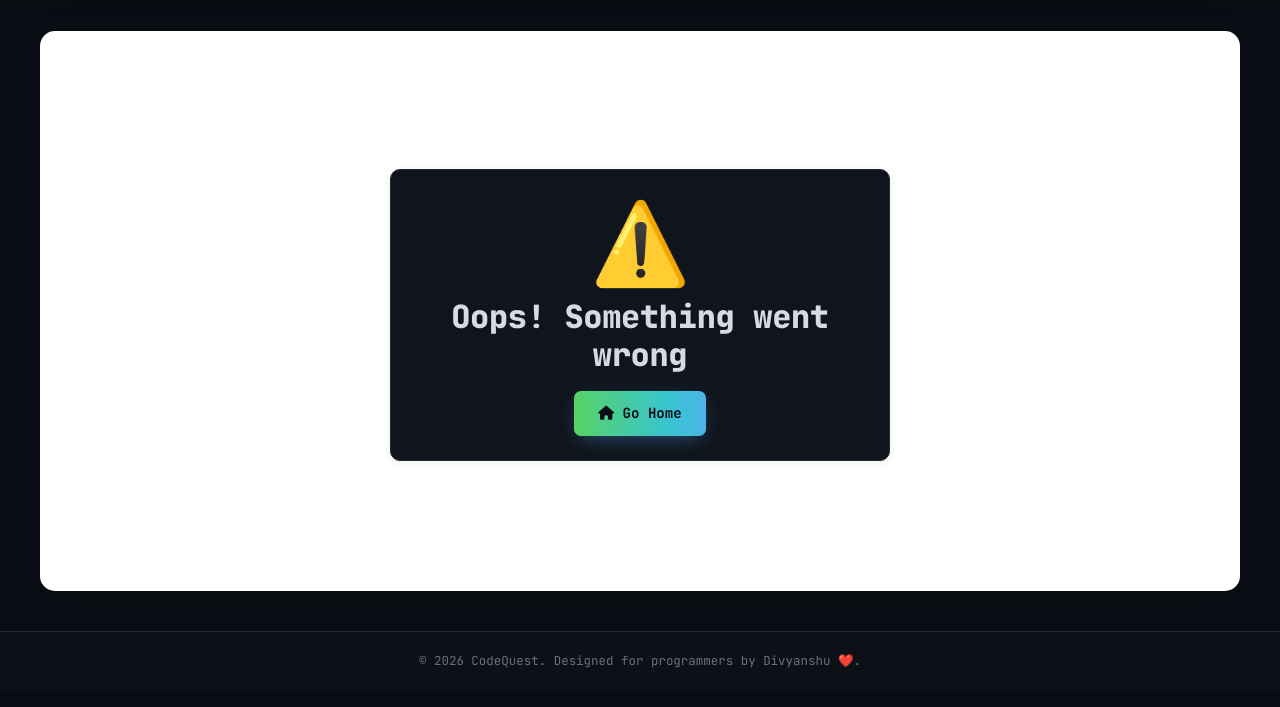
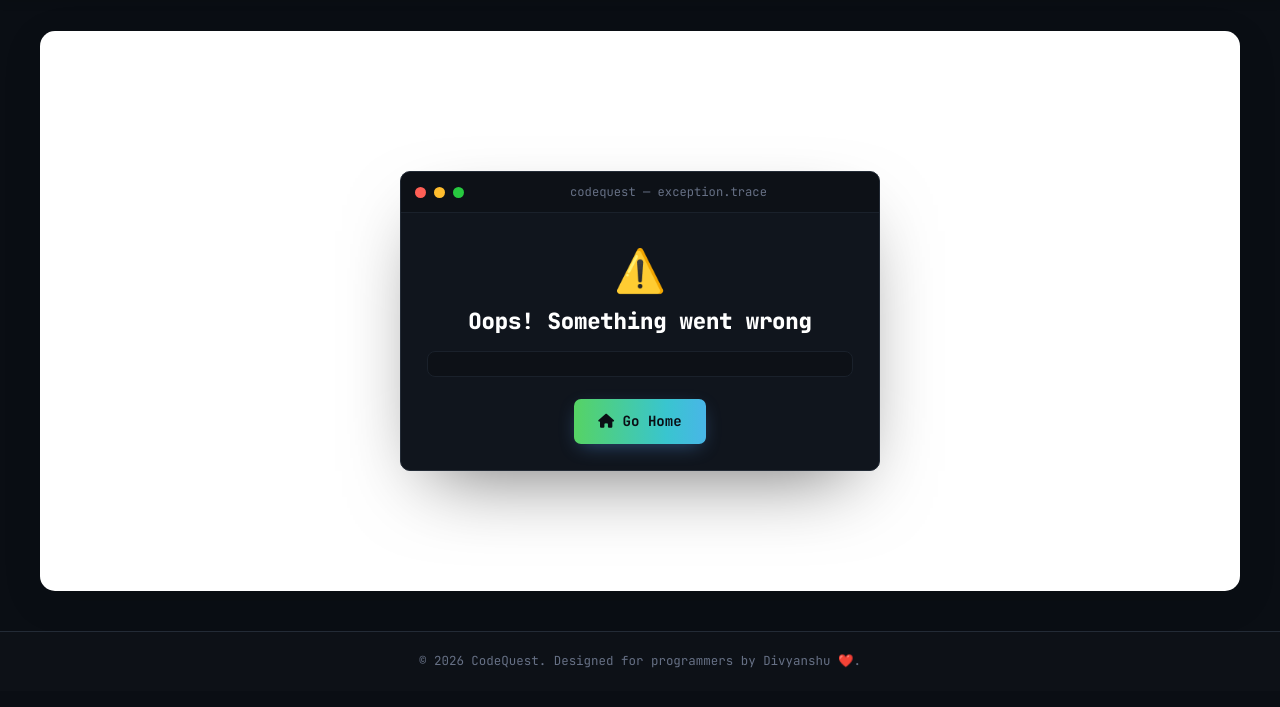
Before and after one commit to divyanshu07-code/CodeQuest, a Flask app: template templates/error.html in a window 1280 px wide. Shown: the part 69-776 px from the top of the page. Run offline with Flask 3, Linux system fonts and the light colour scheme; the template is opened without the code that fills it, so the values that code supplies are empty.

Commit message:
Update error.html

```diff
--- a/templates/error.html
+++ b/templates/error.html
@@ -3,12 +3,18 @@
 {% block title %}Error - CodeQuest{% endblock %}
 
 {% block content %}
-<div class="text-center py-5">
-    <div class="card" style="max-width: 500px; margin: 0 auto;">
-        <div class="card-body">
-            <h1 class="display-1 text-danger">⚠️</h1>
-            <h2 class="card-title mb-3">Oops! Something went wrong</h2>
-            <p class="card-text">{{ error }}</p>
+<div class="d-flex justify-content-center align-items-center" style="min-height: 50vh;">
+    <div class="term" style="max-width: 480px; width: 100%;">
+        <div class="term-bar">
+            <span class="term-dot r"></span>
+            <span class="term-dot y"></span>
+            <span class="term-dot g"></span>
+            <span class="term-title">codequest — exception.trace</span>
+        </div>
+        <div class="term-body text-center">
+            <div style="font-size: 2.6rem; margin-bottom: 6px;">⚠️</div>
+            <h2 class="mb-3" style="font-size: 1.4rem;">Oops! Something went wrong</h2>
+            <div class="code-preview" style="background: var(--panel-2); border: 1px solid var(--border-soft); border-radius: 8px; padding: 12px 16px; font-size: 0.82rem; text-align: left; color: var(--red); margin-bottom: 22px;">{{ error }}</div>
             <a href="/" class="btn btn-primary">
                 <i class="fas fa-home"></i> Go Home
             </a>
```
